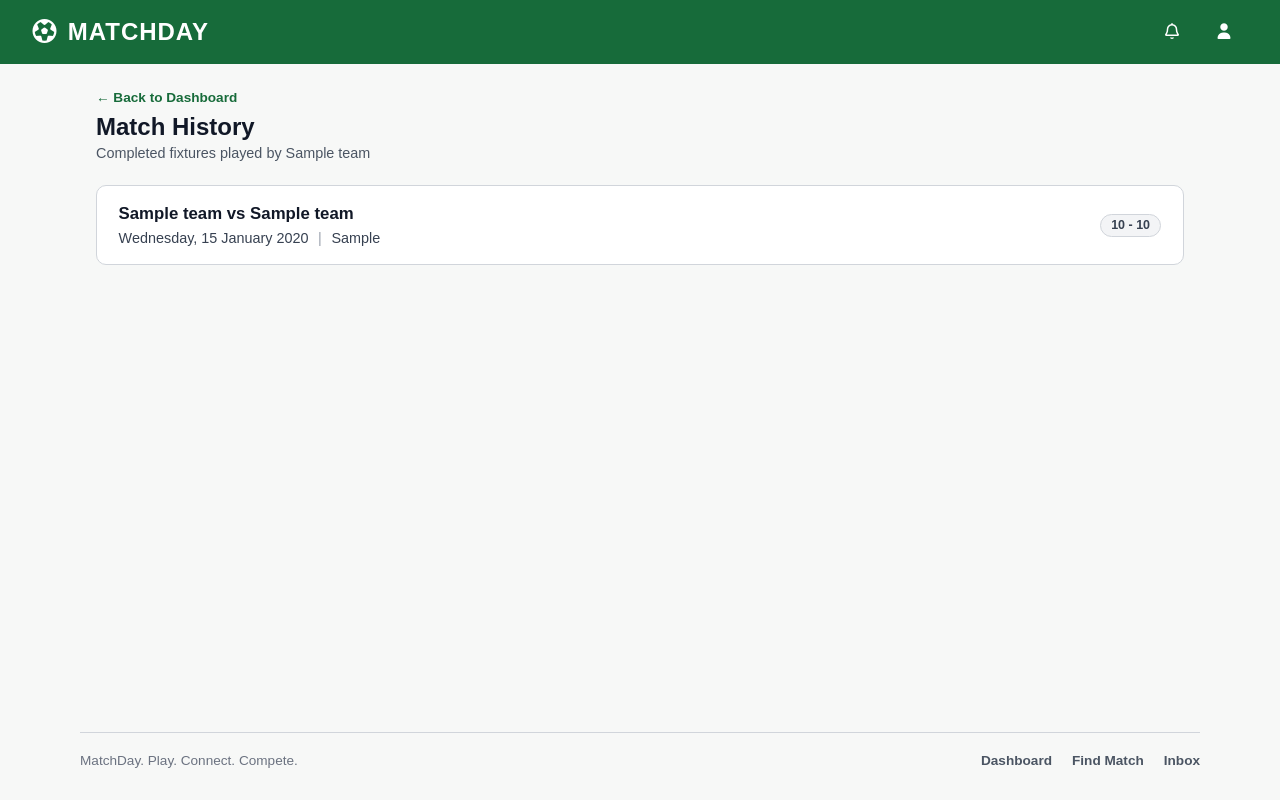
After one commit to philipkasumbi/matchday, a Flask app: page /history in a window 1280 px wide. The commit adds this page. Run offline with Flask 3, Linux system fonts and the light colour scheme; a user stored in the database is signed in; tables that the repository leaves empty hold one stand-in row (values such as "Sample post").

Commit message:
feat: implement match history and score recording

```diff
--- a/app.py
+++ b/app.py
@@ -6,7 +6,7 @@ from werkzeug.utils import redirect
 import os
 from dotenv import load_dotenv
 from datetime import datetime,date
-from sqlalchemy import or_
+from sqlalchemy import or_,select
 
 app = Flask(__name__)
 
@@ -90,6 +90,25 @@ class MatchRequest(db.Model):
     # relationships
     post = db.relationship("AvailabilityPost",backref="match_requests")
     requesting_team = db.relationship("Team", foreign_keys=[requesting_team_id])
+
+
+class Match(db.Model):
+    id = db.Column(db.Integer, primary_key=True)
+    request_id = db.Column(db.Integer, db.ForeignKey("match_request.id"), unique=True, nullable=False)
+
+    home_team_id = db.Column(db.Integer, db.ForeignKey("team.id"), nullable=False)
+    away_team_id = db.Column(db.Integer, db.ForeignKey("team.id"), nullable=False)
+    match_date = db.Column(db.DateTime, nullable=False)
+    venue = db.Column(db.String(120), nullable=False)
+
+    home_score = db.Column(db.Integer, nullable=True)
+    away_score = db.Column(db.Integer, nullable=True)
+    notes = db.Column(db.String(255), nullable=True)
+
+    # Relationships
+    request = db.relationship("MatchRequest", backref=db.backref("match", uselist=False))
+    home_team = db.relationship("Team", foreign_keys=[home_team_id])
+    away_team = db.relationship("Team", foreign_keys=[away_team_id])
 
 
 @app.route("/")
@@ -345,6 +364,16 @@ def accept_match(request_id):
 
     match_req.status = "ACCEPTED"
 
+    new_match = Match(
+        request_id=match_req.id,
+        home_team_id=match_req.post.team_id,
+        away_team_id=match_req.requesting_team_id,
+        match_date=match_req.post.date,
+        venue=f"{match_req.post.team.name} Grounds"
+    )
+    db.session.add(new_match)
+
+
     for other_request in match_req.post.match_requests:
         if other_request.id != match_req.id and other_request.status == "PENDING":
             other_request.status = "CANCELLED_AUTO"
@@ -354,6 +383,7 @@ def accept_match(request_id):
 
     flash("Match request accepted successfully!")
     return redirect(url_for("inbox"))
+
 
 #display declined or accepted on the request sender inbox
 @app.route("/my_requests")
@@ -366,6 +396,63 @@ def my_requests():
 
     return "You need to register a team first"
 
+
+# history page
+@app.route("/history")
+@login_required
+def history():
+    if not current_user.team:
+        return redirect(url_for("create_team"))
+
+    today = date.today()
+
+    stmt = (
+        select(Match)
+        .where(
+            Match.match_date < today,
+            or_(
+                Match.home_team_id == current_user.team.id,
+                Match.away_team_id == current_user.team.id
+            )
+        )
+        .order_by(Match.match_date.desc())
+    )
+    past_matches = db.session.execute(stmt).scalars().all()
+
+    return render_template("history.html", past_matches=past_matches)
+
+
+@app.route("/match/<int:match_id>/result", methods=["POST"])
+@login_required
+def record_result(match_id):
+    match = db.session.get(Match, match_id)
+
+    if not match:
+        flash("Match not found.")
+        return redirect(url_for("history"))
+
+    if not current_user.team or current_user.team.id not in [match.home_team_id, match.away_team_id]:
+        flash("You are not authorized to record this result.")
+        return redirect(url_for("history"))
+
+    home_score = request.form.get("home_score", type=int)
+    away_score = request.form.get("away_score", type=int)
+
+    if home_score is None or away_score is None or home_score < 0 or away_score < 0:
+        flash("Please enter valid scores (0 or higher).")
+        return redirect(url_for("history"))
+
+    match.home_score = home_score
+    match.away_score = away_score
+    db.session.commit()
+
+    flash("Match result saved!")
+    return redirect(url_for("history"))
+
+
+
+
+
 with app.app_context():
     db.create_all()
 
--- a/static/style.css
+++ b/static/style.css
@@ -10,6 +10,25 @@ html, body {
     width: 100%;
     overflow-x: hidden;
     background-color: #F7F8F7;
+    min-height: 100vh;
+}
+
+body {
+  min-height: 100vh;
+  margin: 0;
+}
+
+header {
+  min-height: 50px;
+}
+
+body {
+  display: flex;
+  flex-direction: column;
+}
+
+main {
+  flex: 1;
 }
 ul{
     list-style-type: none;
@@ -57,6 +76,7 @@ nav ul li a:hover{
 
 /*welcome section*/
 .dashboard-container {
+    width: 100%;
     max-width: 1120px;
     margin: 0 auto;
     padding: 1.5rem 1rem;
@@ -327,11 +347,9 @@ nav ul li a:hover{
     color: #045f1a;
 }
 
-
-
 /*footer*/
 .site-footer {
-    margin-top: 2.5rem;
+    margin-top: 4.5rem;
     padding: 1.25rem 1rem 2rem;
 }
 
@@ -361,6 +379,127 @@ nav ul li a:hover{
 
 .footer-links a:hover {
     color: #045f1a;
+}
+
+/* History Page */
+.page-header {
+    margin-bottom: 1.5rem;
+}
+
+.back-link {
+    display: inline-block;
+    font-size: 0.85rem;
+    font-weight: 600;
+    color: #176B3A;
+    text-decoration: none;
+    margin-bottom: 0.5rem;
+}
+
+.back-link:hover {
+    text-decoration: underline;
+}
+
+.page-title {
+    font-size: 1.5rem;
+    font-weight: 800;
+    color: #111827;
+    margin-bottom: 0.25rem;
+}
+
+.page-sub {
+    font-size: 0.9rem;
+    color: #4B5563;
+}
+
+.history-list {
+    background-color: #FFFFFF;
+    border: 1px solid #D1D5DB;
+    border-radius: 10px;
+    overflow: hidden;
+}
+
+.history-row {
+    display: flex;
+    justify-content: space-between;
+    align-items: center;
+    padding: 1.15rem 1.35rem;
+    border-bottom: 1px solid #E5E7EB;
+    gap: 1rem;
+}
+
+.history-row:last-child {
+    border-bottom: none;
+}
+
+.history-main {
+    min-width: 0;
+}
+
+.history-main h4 {
+    font-size: 1.05rem;
+    font-weight: 700;
+    color: #111827;
+    margin-bottom: 0.35rem;
+}
+
+.history-main .match-meta {
+    margin-bottom: 0;
+}
+
+.played-tag {
+    font-size: 0.78rem;
+    font-weight: 700;
+    color: #374151;
+    background-color: #F3F4F6;
+    border: 1px solid #D1D5DB;
+    padding: 0.22rem 0.65rem;
+    border-radius: 999px;
+    flex-shrink: 0;
+}
+
+.empty-state {
+    background-color: #FFFFFF;
+    border: 1px solid #D1D5DB;
+    border-radius: 10px;
+    padding: 2.5rem 1.5rem;
+    text-align: center;
+}
+
+.empty-title {
+    font-size: 1.05rem;
+    font-weight: 700;
+    color: #111827;
+    margin-bottom: 0.35rem;
+}
+
+.empty-sub {
+    font-size: 0.9rem;
+    color: #6B7280;
+    margin-bottom: 1.25rem;
+}
+.score-form {
+    display: flex;
+    align-items: center;
+    gap: 0.4rem;
+}
+
+.score-form input[type="number"] {
+    width: 64px;
+    padding: 0.4rem 0.5rem;
+    border: 1px solid #d1d5db;
+    border-radius: 6px;
+    text-align: center;
+    font-size: 0.9rem;
+}
+
+.score-form input[type="number"]:focus {
+    outline: none;
+    border-color: #045f1a;
+}
+
+.score-form button {
+    padding: 0.4rem 0.85rem;
+    font-size: 0.85rem;
 }
 
 
@@ -458,3 +597,11 @@ nav ul li a:hover{
         border-bottom: 1px solid #e5e7eb;
     }
 }
+
+/*history page*/
+@media (max-width: 768px) {
+    .history-row {
+        padding: 1rem 1.1rem;
+        align-items: flex-start;
+    }
+}
--- /dev/null
+++ b/templates/history.html
@@ -0,0 +1,81 @@
+<!DOCTYPE html>
+<html lang="en">
+<head>
+    <meta charset="UTF-8">
+    <meta name="viewport" content="width=device-width, initial-scale=1.0">
+    <title>Match History | MatchDay</title>
+    <link rel="stylesheet" href="{{ url_for('static', filename='style.css') }}">
+    <link rel="stylesheet" href="https://cdnjs.cloudflare.com/ajax/libs/font-awesome/7.3.1/css/all.min.css" integrity="sha512-..." crossorigin="anonymous" referrerpolicy="no-referrer" />
+</head>
+<body>
+<nav>
+  <div class="nav-brand">
+    <i class="fa-regular fa-futbol"></i>
+    <a href="{{ url_for('home') }}" class="brand">MATCHDAY</a>
+  </div>
+  <div>
+    <ul>
+      <li><a href="#"><i class="fa-regular fa-bell"></i></a></li>
+      <li><a href="#"><i class="fa-solid fa-user"></i></a></li>
+    </ul>
+  </div>
+
+</nav>
+
+
+
+  <main class="dashboard-container">
+    <div class="page-header">
+      <a href="{{ url_for('home') }}" class="back-link">&larr; Back to Dashboard</a>
+      <h2 class="page-title">Match History</h2>
+      <p class="page-sub">Completed fixtures played by {{ current_user.team.name }}</p>
+    </div>
+
+    {% if past_matches %}
+      <div class="history-list">
+       {% for match in past_matches %}
+  <div class="history-row">
+    <div class="history-main">
+      <h4>{{ match.home_team.name }} vs {{ match.away_team.name }}</h4>
+
+      <div class="match-meta">
+        <span>{{ match.match_date.strftime('%A, %d %B %Y') }}</span>
+        <span class="divider">|</span>
+        <span>{{ match.venue }}</span>
+      </div>
+    </div>
+
+    {% if match.home_score is not none and match.away_score is not none %}
+      <span class="played-tag">{{ match.home_score }} - {{ match.away_score }}</span>
+    {% else %}
+      <form action="{{ url_for('record_result', match_id=match.id) }}" method="POST" class="score-form">
+        <input type="number" name="home_score" min="0" placeholder="{{ match.home_team.name }}" required>
+        <span>-</span>
+        <input type="number" name="away_score" min="0" placeholder="{{ match.away_team.name }}" required>
+        <button type="submit" class="btn btn-primary">Save</button>
+      </form>
+    {% endif %}
+  </div>
+{% endfor %}
+      </div>
+    {% else %}
+      <div class="empty-state">
+        <p class="empty-title">No past matches yet</p>
+        <p class="empty-sub">Confirmed fixtures automatically move here the day after matchday.</p>
+        <a href="{{ url_for('search_posts') }}" class="btn btn-primary">Find a Match</a>
+      </div>
+    {% endif %}
+  </main>
+
+<footer class="site-footer">
+  <div class="footer-inner">
+    <p>MatchDay. Play. Connect. Compete.</p>
+    <div class="footer-links">
+      <a href="{{ url_for('home') }}">Dashboard</a>
+      <a href="{{ url_for('search_posts') }}">Find Match</a>
+      <a href="{{ url_for('inbox') }}">Inbox</a>
+    </div>
+  </div>
+</footer>
+</body>
+</html>
--- a/templates/home.html
+++ b/templates/home.html
@@ -114,10 +114,10 @@
       </div>
     </a>
 
-    <a href="{{ url_for('home') }}" class="action-row">
+    <a href="{{ url_for('history') }}" class="action-row">
       <div class="action-text">
-        <span class="action-title">My Team</span>
-        <span class="action-desc">Squad details and home ground</span>
+        <span class="action-title">Match History</span>
+        <span class="action-desc">All Played Matches</span>
       </div>
       <div class="action-right">
         <span class="arrow">&rsaquo;</span>
```
